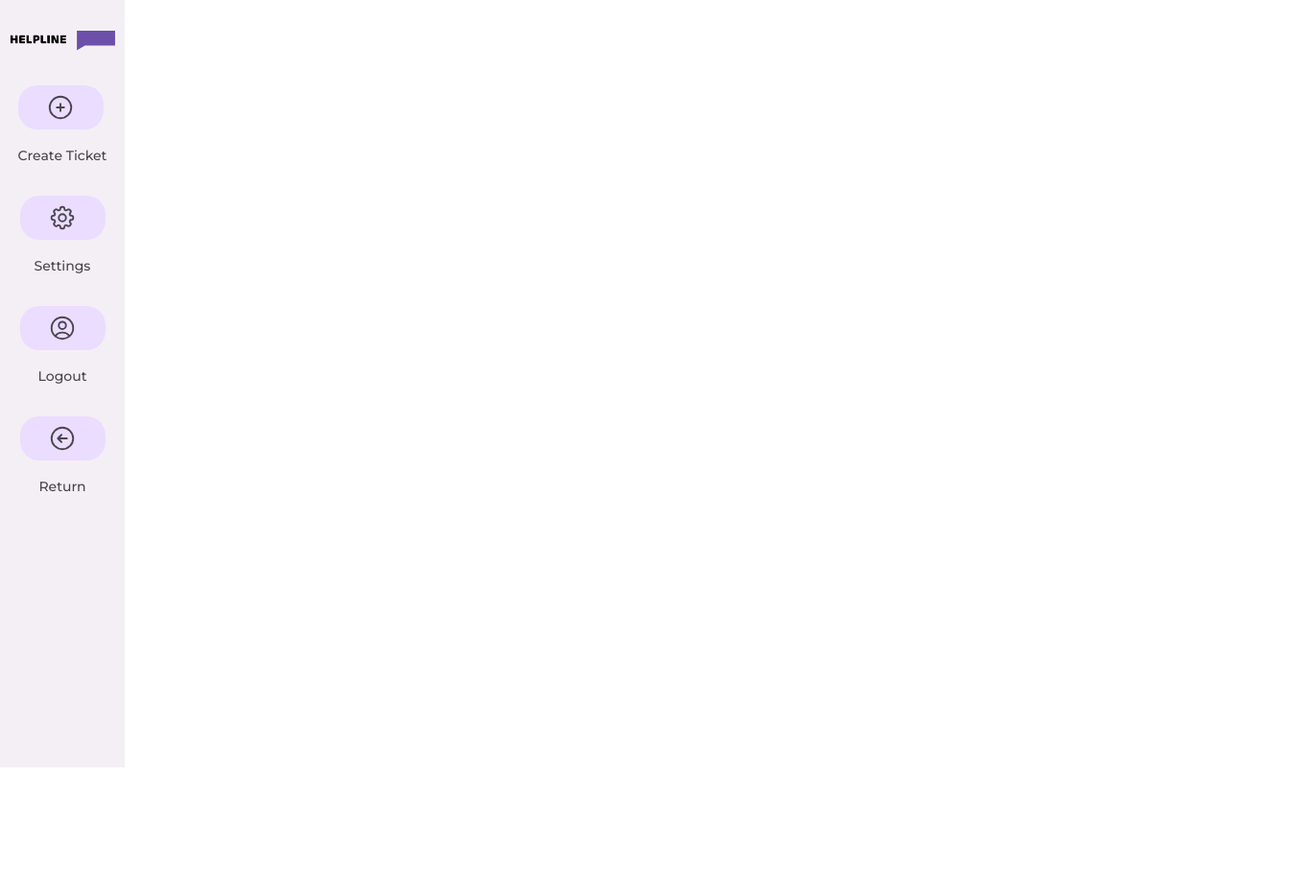
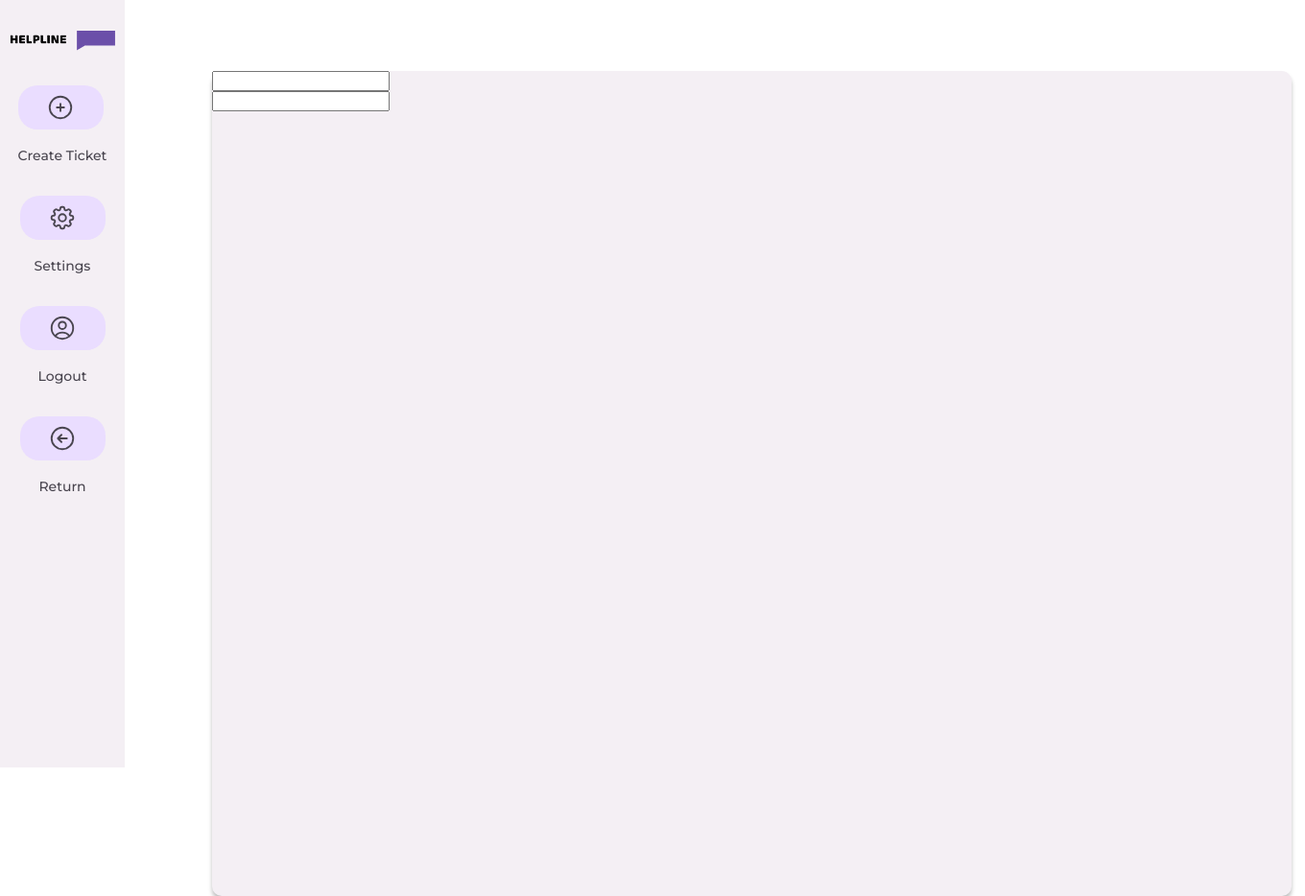
Before and after one commit to AndreSantos03/Y2S1-BasesDeDados, a PHP site: page /pages/createTicket.php in a window 1360 px wide. Shown: the whole page at 96% size. Before the commit the page ends 800 px from the top, so only its background shows below. Run offline with PHP 8.4, Linux system fonts and the light colour scheme.

Commit message:
ok added html, need to do css

```diff
--- a/css/style2.css
+++ b/css/style2.css
@@ -395,3 +395,35 @@ body {
     background-color: #6750A4;
     color: #FFFFFF;
 }
+
+.createTicketWrapper {
+
+position: absolute;
+width: 1125px;
+height: 860px;
+left: 221px;
+top: 74px;
+
+
+background: #F4EFF4;
+box-shadow: 0px 4px 4px rgba(0, 0, 0, 0.25);
+border-radius: 10px;
+
+
+
+
+/* box-sizing: border-box;
+
+position: absolute;
+left: 0%;
+right: 0%;
+top: 0%;
+bottom: 0%;
+
+background: #E6E1E5;
+border: 1px solid #EAEAEA;
+box-shadow: 0px 3px 12px rgba(0, 0, 0, 0.25);
+border-radius: 5px; */
+
+
+}
--- a/pages/createTicket.php
+++ b/pages/createTicket.php
@@ -32,4 +32,14 @@ $session = new Session();
             <p>Return</p>
         </div>
     </div>
+    <div class = "createTicketWrapper">
+        <form action="/../actions/action_login.php" method="post">
+            <div class="title_box">
+                <input type="text" name="title" id="title">
+            </div>
+            <div>
+                <input type="text" name="description" id="description">
+            </div>
+        </form>
+    </div>
 </body>
```
Also changed, not shown: actions/action_createTicket.php (added).
